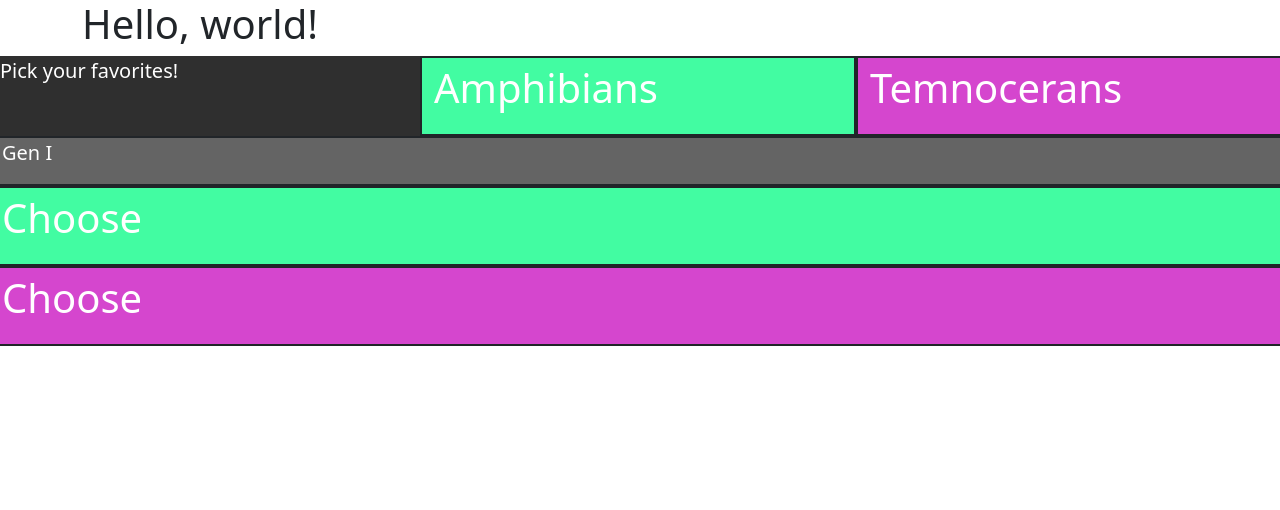
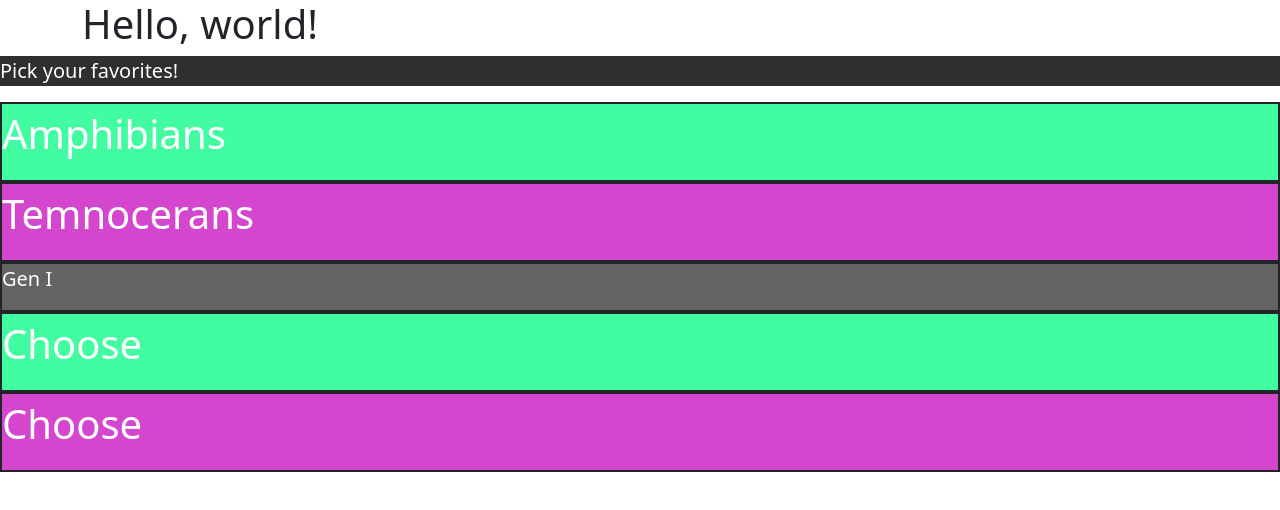
Before and after one commit to RenzoXIII/renzoxiii.github.io, a plain HTML site: page index.html in a window 1280 px wide. Drawn offline with nearby package versions, Linux system fonts and the light colour scheme.

Commit message:
Test col

```diff
--- a/index.html
+++ b/index.html
@@ -15,18 +15,18 @@
   </div>
 
   <div id="grid-wrapper">
-    <div class="row">
-        <div class="col" style="background-color:#2f2f2f;" width="96px" height="96px">
+    <div>
+        <div style="background-color:#2f2f2f;" width="96px" height="96px">
           <p style="color:rgb(255, 255, 255); font-size: 20px;">Pick your favorites!</p>
         </div>
-        <div class="col" style="background-color:#42fca2; border-style: solid; border-width: 2px;" width="96px" height="96px">
+        <div style="background-color:#42fca2; border-style: solid; border-width: 2px;" width="96px" height="96px">
           <p style="color:rgb(255, 255, 255); font-size: 40px;">Amphibians</p>
         </div>
-        <div class="col" style="background-color:#d546ce; border-style: solid; border-width: 2px;" width="96px" height="96px">
+        <div style="background-color:#d546ce; border-style: solid; border-width: 2px;" width="96px" height="96px">
           <p style="color:rgb(255, 255, 255); font-size: 40px;">Temnocerans</p>
         </div>
     </div>
-    <div class="row">
+    <div>
       <div style="background-color:#646464; border-style: solid; border-width: 2px;" width="96px" height="96px">
         <p style="color:rgb(255, 255, 255); font-size: 20px;">Gen I</p>
       </div>
```
